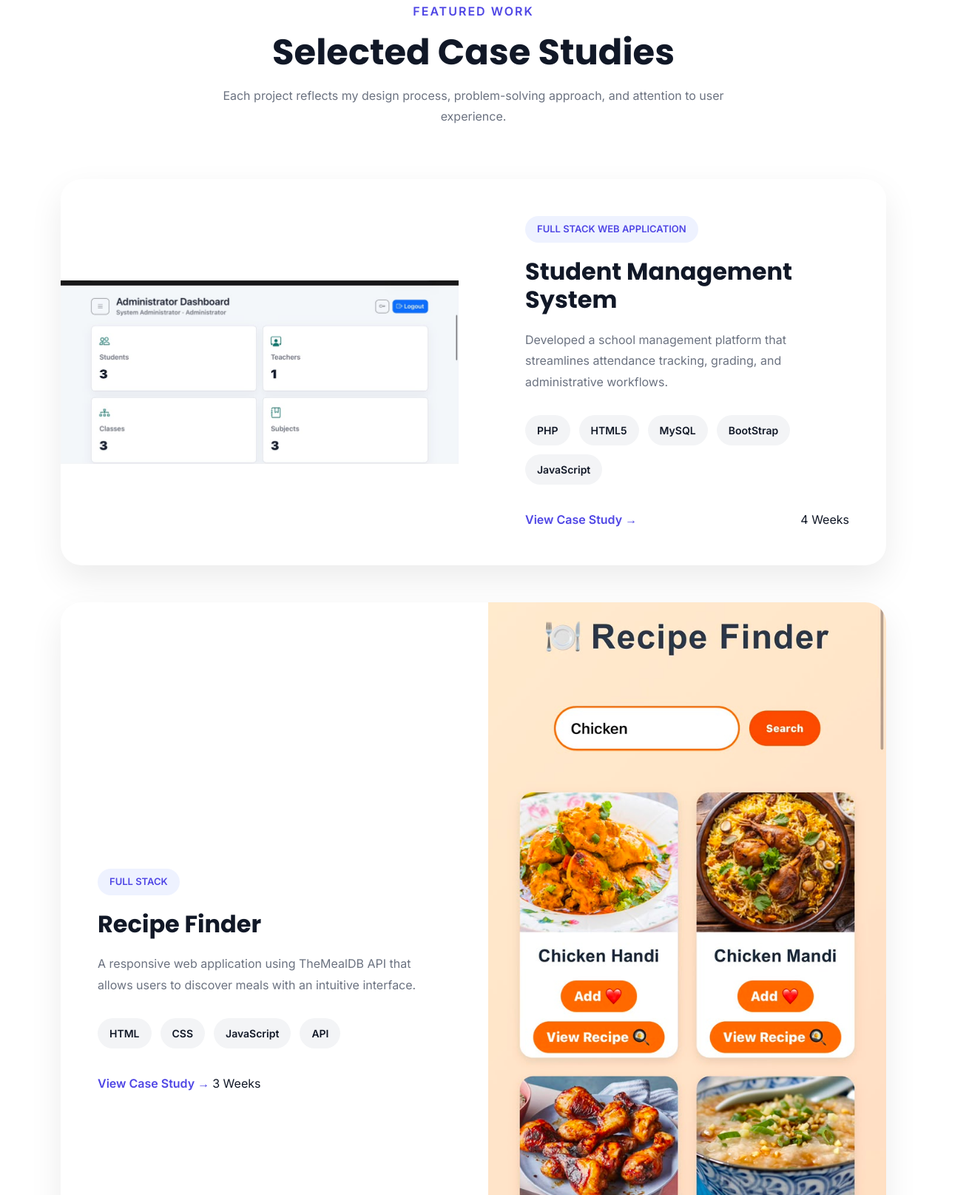
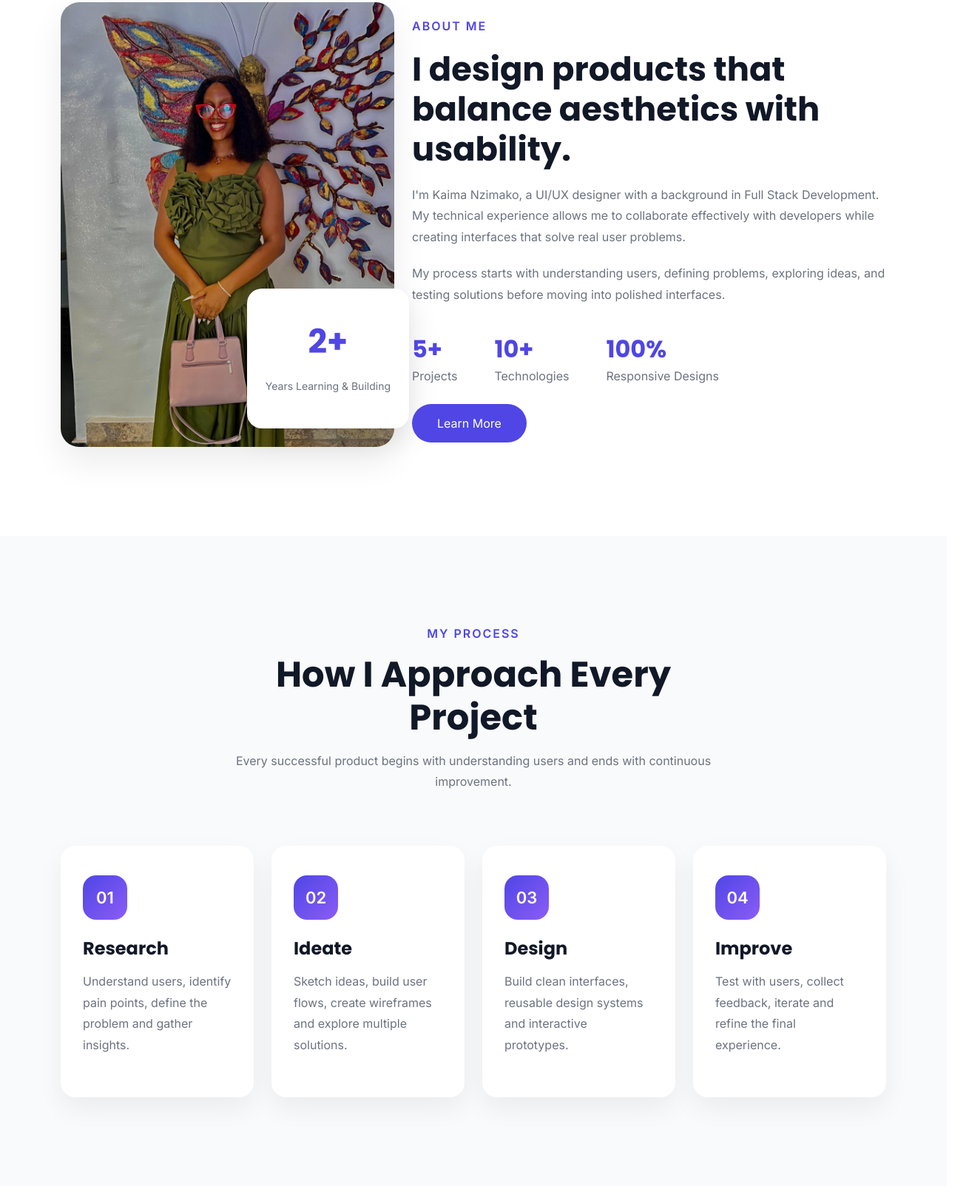
Before and after one commit to PurplePirate28/portfolio, a plain HTML site: page index.html in a window 1280 px wide. Shown: the part 1185-2800 px from the top of the page at 74% size, 1310 px wide, since content can reach past the window. Drawn offline with nearby package versions, Linux system fonts and the light colour scheme.

```diff
--- a/index.html
+++ b/index.html
@@ -225,196 +225,7 @@
 
 </section>
 
-<!-- ================= FEATURED PROJECTS ================= -->
 
-<section class="featured-projects" data-aos="fade-up">
-
-    <div class="container">
-
-        <div class="section-heading text-center">
-
-            <span class="section-tag">
-                FEATURED WORK
-            </span>
-
-            <h2>
-                Selected Case Studies
-            </h2>
-
-            <p>
-                Each project reflects my design process, problem-solving approach, and attention to user experience.
-            </p>
-
-        </div>
-
-        <div class="projects-grid">
-
-            <!-- Student Management -->
-
-            <article class="featured-card" data-aos="fade-up">
-
-                <div class="project-image">
-
-                    <img src="./assets/images/student-management.jpeg"
-                        alt="Student Management System">
-
-                </div>
-
-                <div class="project-details">
-
-                    <span class="project-label">
-                        FULL STACK WEB APPLICATION
-                    </span>
-
-                    <h3>
-                        Student Management System
-                    </h3>
-
-                    <p>
-
-                        Developed a school management platform that streamlines attendance tracking, grading, and administrative workflows.
-
-                    </p>
-
-                    <div class="project-tags">
-
-                        <span>PHP</span>
-                      <span>HTML5</span>
-                        <span>MySQL</span>
-                        <span>BootStrap</span>
-                        <span>JavaScript</span>
-
-                    </div>
-
-                    <div class="project-footer">
-
-                        <a href="case-studies/student-management.html" class="project-btn">
-
-                            View Case Study →
-
-                        </a>
-
-
-                        <span>4 Weeks</span>
-
-                    </div>
-
-                </div>
-
-            </article>
-
-            <!-- Recipe Finder -->
-
-            <article class="featured-card reverse" data-aos="fade-up" data-aos-delay="150">
-
-                <div class="project-image">
-
-                    <img src="./assets/images/recipe-finder.jpeg"
-                        alt="Recipe Finder">
-
-                </div>
-
-                <div class="project-details">
-
-                    <span class="project-label">
-
-                        FULL STACK
-
-                    </span>
-
-                    <h3>
-
-                        Recipe Finder
-
-                    </h3>
-
-                    <p>
-
-                        A responsive web application using TheMealDB API that allows users to discover meals with an intuitive interface.
-
-                    </p>
-
-                    <div class="project-tags">
-
-                        <span>HTML</span>
-
-                        <span>CSS</span>
-
-                        <span>JavaScript</span>
-
-                        <span>API</span>
-
-                    </div>
-                       <a href="case-studies/recipe-finder.html" class="project-btn">
-                         View Case Study →
-                        </a>
-
-                        <span>3 Weeks</span>
-                    </div>
-                </div>
-            </article>
-
-            <!-- Quizzle -->
-
-            <article class="featured-card" data-aos="fade-up" data-aos-delay="300">
-
-                <div class="project-image">
-
-                    <img src="./assets/images/quizzle.jpeg"
-                        alt="Quizzle">
-
-                </div>
-
-                <div class="project-details">
-
-                    <span class="project-label">
-
-                        UI DESIGN
-
-                    </span>
-
-                    <h3>
-
-                        Quizzle
-
-                    </h3>
-
-                    <p>
-
-                        A modern quiz experience focused on engagement, accessibility, and interactive learning.
-
-                    </p>
-
-                    <div class="project-tags">
-
-                        <span>Wireframes</span>
-
-                        <span>UI Design</span>
-
-                        <span>Prototype</span>
-
-                    </div>
-
-                    <div class="project-footer">
-
-                        <a href="case-studies/quizzle.html" class="project-btn">
-                            View Case Study →
-                        </a>
-
-
-                        <span>2 Weeks</span>
-
-                    </div>
-
-                </div>
-
-            </article>
-
-        </div>
-
-    </div>
-
-</section>
 <!-- ================= ABOUT PREVIEW ================= -->
 
 <section class="about-preview" data-aos="fade-up">
```
